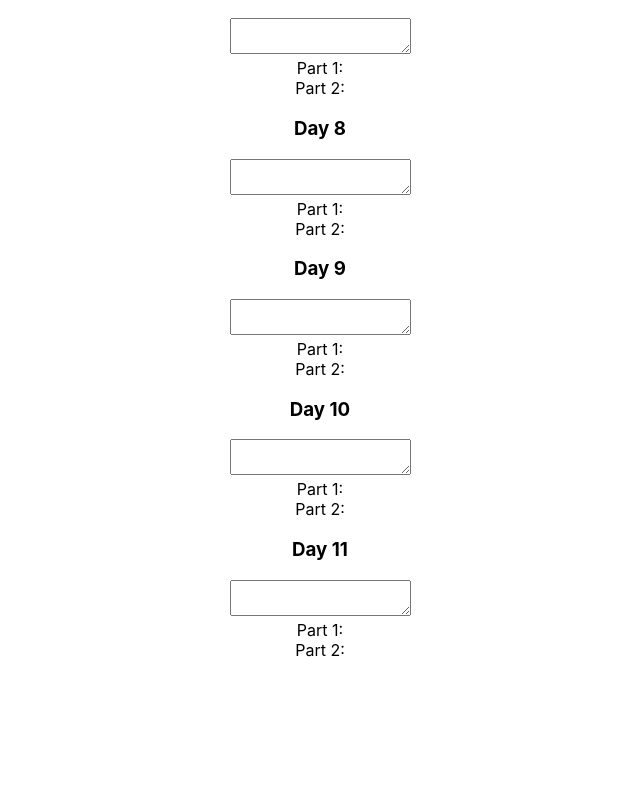
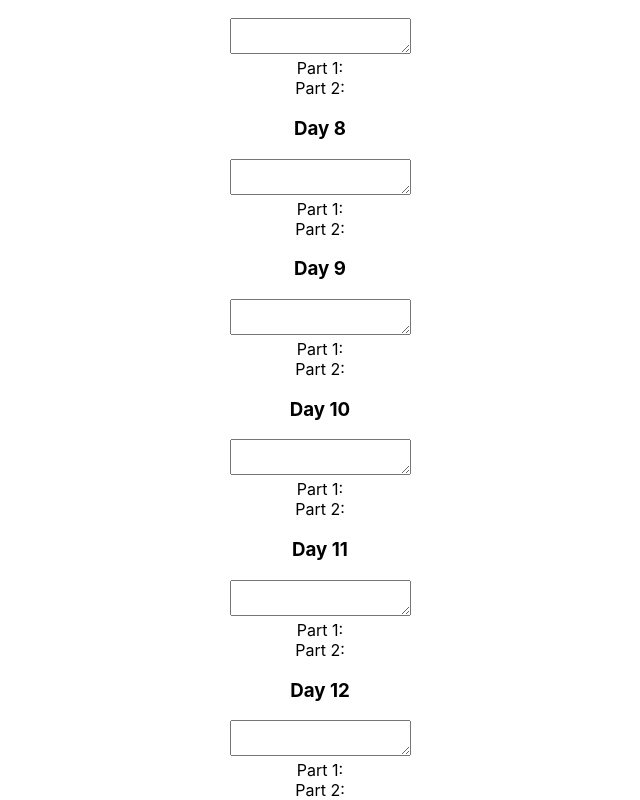
Before and after one commit to xbrukner/aoc21, a React (Create React App) app: page / in a window 1280 px wide. Shown: the part 935-1735 px from the top of the page, without its empty margins (320-960 px from the left). Before the commit the page ends 1595 px from the top, so only its background shows below. Built offline with nearby package versions, Linux system fonts and the light colour scheme.

Commit message:
Add day 12.

```diff
--- a/src/App.tsx
+++ b/src/App.tsx
@@ -11,6 +11,7 @@ import { Task08 } from './tasks/08';
 import { Task09 } from './tasks/09';
 import { Task10 } from './tasks/10';
 import { Task11 } from './tasks/11';
+import { Task12 } from './tasks/12';
 
 function App() {
   return (
@@ -27,6 +28,7 @@ function App() {
       <Task09 />
       <Task10 />
       <Task11 />
+      <Task12 />
     </div>
   );
 }
--- /dev/null
+++ b/src/days/12.ts
@@ -0,0 +1,81 @@
+import { groupByCount } from "./05";
+
+type Network = Map<string, Array<string>>;
+
+type Path = Array<string>;
+
+export function parseInput(str: string): Network {
+    return str.split("\n").reduce( (n, line) => {
+        const [from, to] = line.split('-');
+        n.set(from, (n.get(from) || []).concat(to));
+        n.set(to, (n.get(to) || []).concat(from));
+        return n;
+    }, new Map<string, Array<string>>());
+}
+
+function* DFS(network: Network, currentPath?: Path): Generator<Path, void, boolean> {
+    console.log(currentPath);
+    const path = currentPath || ['start'];
+    for (let el of network.get(path[path.length - 1]) || []) {
+        const next = path.concat(el);
+        if (yield next) {
+            yield * DFS(network, next);
+        }
+    }
+}
+
+function smallCavesOnlyOnce(path: Path): boolean {
+    const initial: [Set<string>, boolean] = [new Set<string>(), false];
+    const regexp = new RegExp(/^[a-z]+$/);
+    const lowerCase: (str: string) => boolean = (str) => regexp.test(str);
+    return !path.reduce<typeof initial>(([visited, duplicate], current) => {
+        const dup = duplicate || (lowerCase(current) && visited.has(current));
+        return [visited.add(current), dup];
+    }, initial)[1];
+}
+
+function singleSmallCaveAllowedTwice(path: Path): boolean {
+    if (path.filter(s => s === 'start').length > 1) return false;
+    if (path.filter(s => s === 'end').length > 1) return false;
+
+    const regexp = new RegExp(/^[a-z]+$/);
+    const lowerCase: (str: string) => boolean = (str) => regexp.test(str);
+
+    const groupped = groupByCount(path, s => s, s => s).filter(([v, _c]) => lowerCase(v));
+
+    return !(
+        groupped.some(([s, v]) => s === 'start' && v > 1) ||
+        groupped.some(([s, v]) => s === 'end' && v > 1) ||
+        groupped.some(([s, v]) => v > 2) ||
+        groupped.filter(([s, v]) => v > 1).length > 1
+    );
+
+}
+
+export function firstHalf(network: Network): number {
+    let paths = DFS(network);
+    let count = 0;
+    let candidate = paths.next();
+    while (!candidate.done) {
+        const valid = smallCavesOnlyOnce(candidate.value);
+        const finishing = candidate.value[candidate.value.length - 1] === 'end';
+        if (finishing) count++;
+
+        candidate = paths.next(valid && !finishing);
+    }
+    return count;
+}
+
+export function secondHalf(network: Network): number {
+    let paths = DFS(network);
+    let count = 0;
+    let candidate = paths.next();
+    while (!candidate.done) {
+        const valid = singleSmallCaveAllowedTwice(candidate.value);
+        const finishing = candidate.value[candidate.value.length - 1] === 'end';
+        if (finishing) count++;
+
+        candidate = paths.next(valid && !finishing);
+    }
+    return count;
+}
--- /dev/null
+++ b/src/tasks/12.tsx
@@ -0,0 +1,11 @@
+import * as day12 from '../days/12';
+import { Task } from './task';
+
+export function Task12(): JSX.Element {
+    return (<Task
+        day={12}
+        parser={day12.parseInput}
+        firstHalf={day12.firstHalf}
+        secondHalf={day12.secondHalf}
+        />)
+}
```
